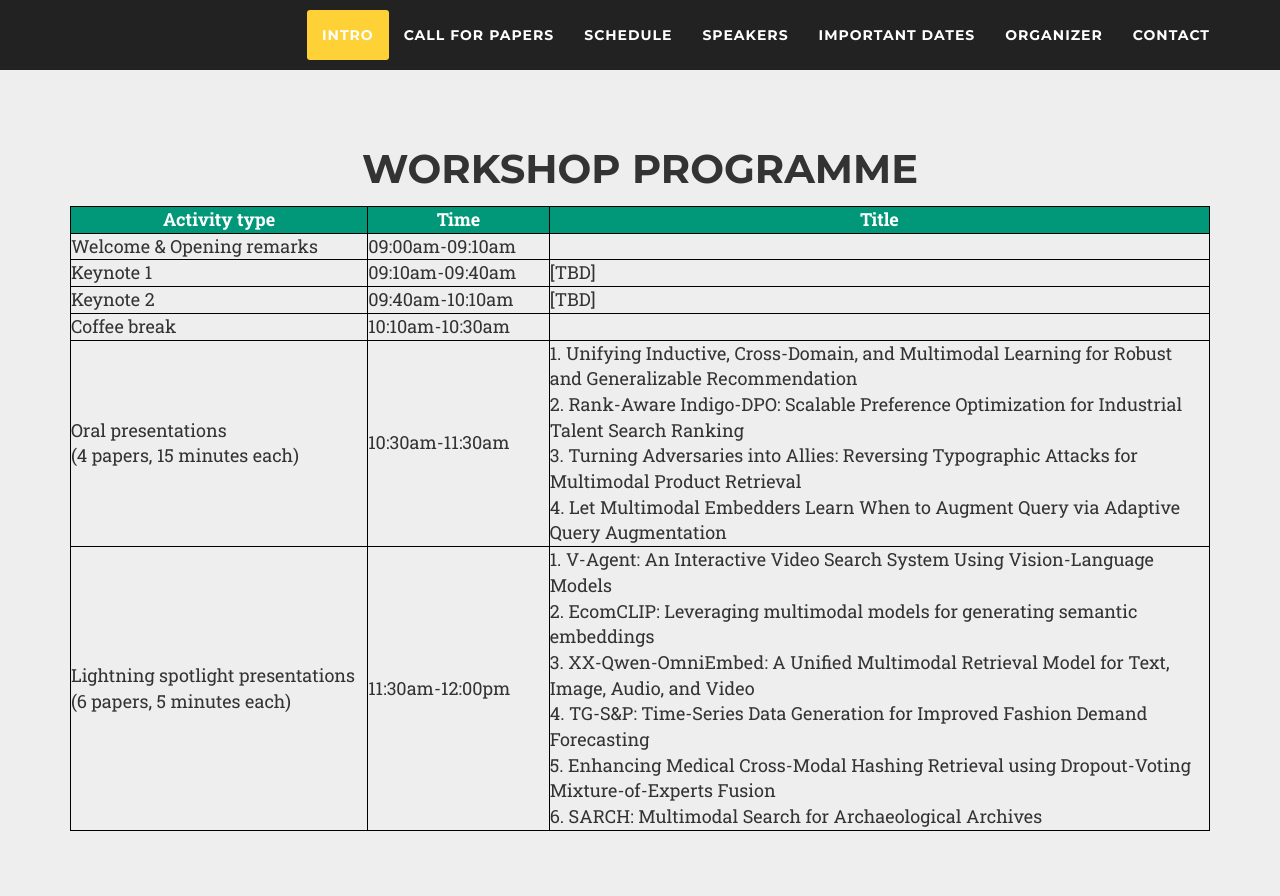
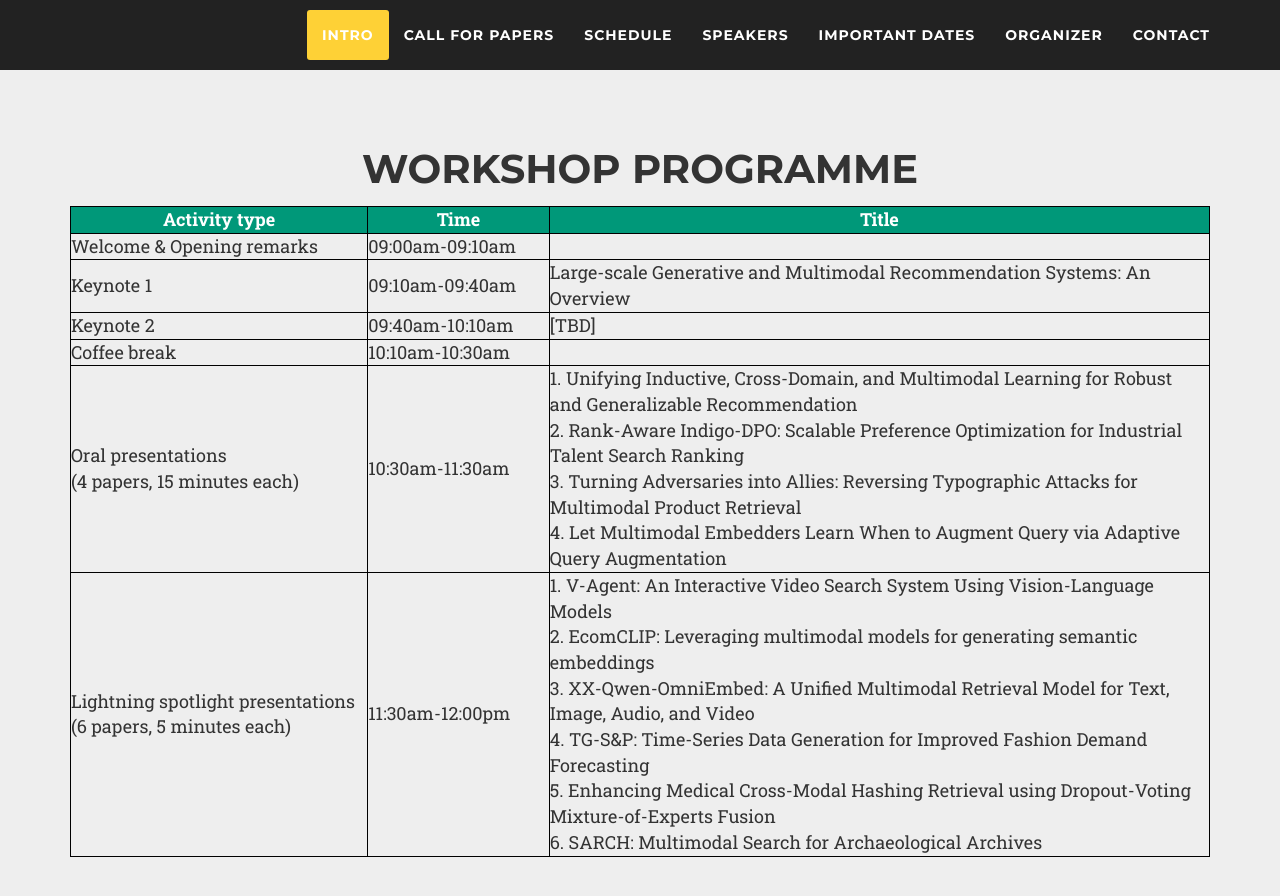
Before and after one commit to mmgensr-cikm25/mmgensr-cikm25.github.io, a Jekyll site: the page built from index.md, in a window 1280 px wide and 900 px high, scrolled down 766 px. Shown: the top 896 px of the window. Built offline with Jekyll 4.4.1, drawn with Linux system fonts in a browser that asks for light colours; nearby versions of some CDN libraries; some web fonts are replaced.

Commit message:
Update schedule.html

```diff
--- a/_includes/schedule.html
+++ b/_includes/schedule.html
@@ -26,7 +26,7 @@
     <table style="width: 100%">
         <tr> <th width=180px> Activity type </th> <th width=110px> Time </th> <th width=400px> Title </th> </tr>
         <tr> <td width=180px> Welcome & Opening remarks </td> <td width=110px> 09:00am-09:10am </td> <td></td> </tr>
-        <tr> <td width=180px>Keynote 1</td> <td width=110px>09:10am-09:40am</td> <td width=400px>[TBD]</td> </tr>
+        <tr> <td width=180px>Keynote 1</td> <td width=110px>09:10am-09:40am</td> <td width=400px>Large-scale Generative and Multimodal Recommendation Systems: An Overview</td> </tr>
         <tr> <td width=180px>Keynote 2</td> <td width=110px>09:40am-10:10am</td> <td width=400px>[TBD]</td> </tr>
         <tr> <td width=180px> Coffee break</td> <td width=110px> 10:10am-10:30am</td><td></td> </tr>
         <tr> <td width=180px>Oral presentations<br>(4 papers, 15 minutes each)</td> <td width=110px>10:30am-11:30am</td> <td width=400px>1. Unifying Inductive, Cross-Domain, and Multimodal Learning for Robust and Generalizable Recommendation<br>2. Rank-Aware Indigo-DPO: Scalable Preference Optimization for Industrial Talent Search Ranking<br>3. Turning Adversaries into Allies: Reversing Typographic Attacks for Multimodal Product Retrieval<br>4. Let Multimodal Embedders Learn When to Augment Query via Adaptive Query Augmentation</td> </tr>
```
